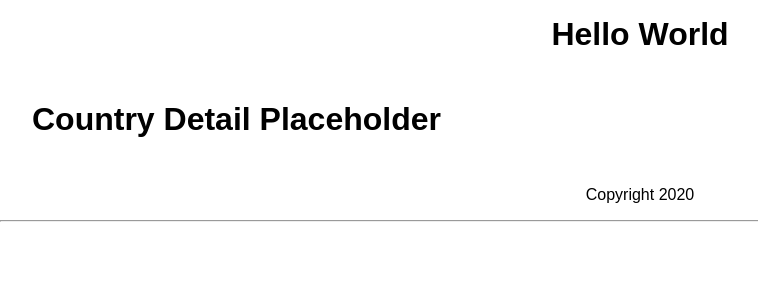
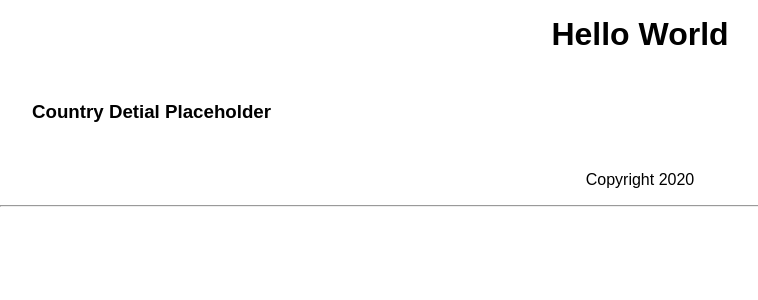
Before and after one commit to markpackham/codeclan_wk8_group_vue_express_mongodb, a Vue app in the folder client/: page / in a window 1280 px wide. Shown: the top 300 px of the page, without its empty margins (0-758 px from the left). Built offline with nearby package versions, Linux system fonts and the light colour scheme.

Commit message:
Add skeleton framework for CountryDetail

```diff
--- a/client/src/App.vue
+++ b/client/src/App.vue
@@ -9,6 +9,7 @@
 </template>
 
 <script>
+import CountryService from "./services/CountryService"
 import MainHeader from "./components/layouts/MainHeader";
 import MainFooter from "./components/layouts/MainFooter";
 import CountryDetail from "./components/CountryDetail";
--- a/client/src/components/CountryDetail.vue
+++ b/client/src/components/CountryDetail.vue
@@ -1,6 +1,12 @@
 <template>
-  <div>
-    <h1>Country Detail Placeholder</h1>
+  <div class="country-detail">
+      <h3>Country Detial Placeholder</h3>
+    <ul>
+        <li></li>
+        <li></li>
+        <li></li>
+        <li></li>
+    </ul>
   </div>
 </template>
 
```
